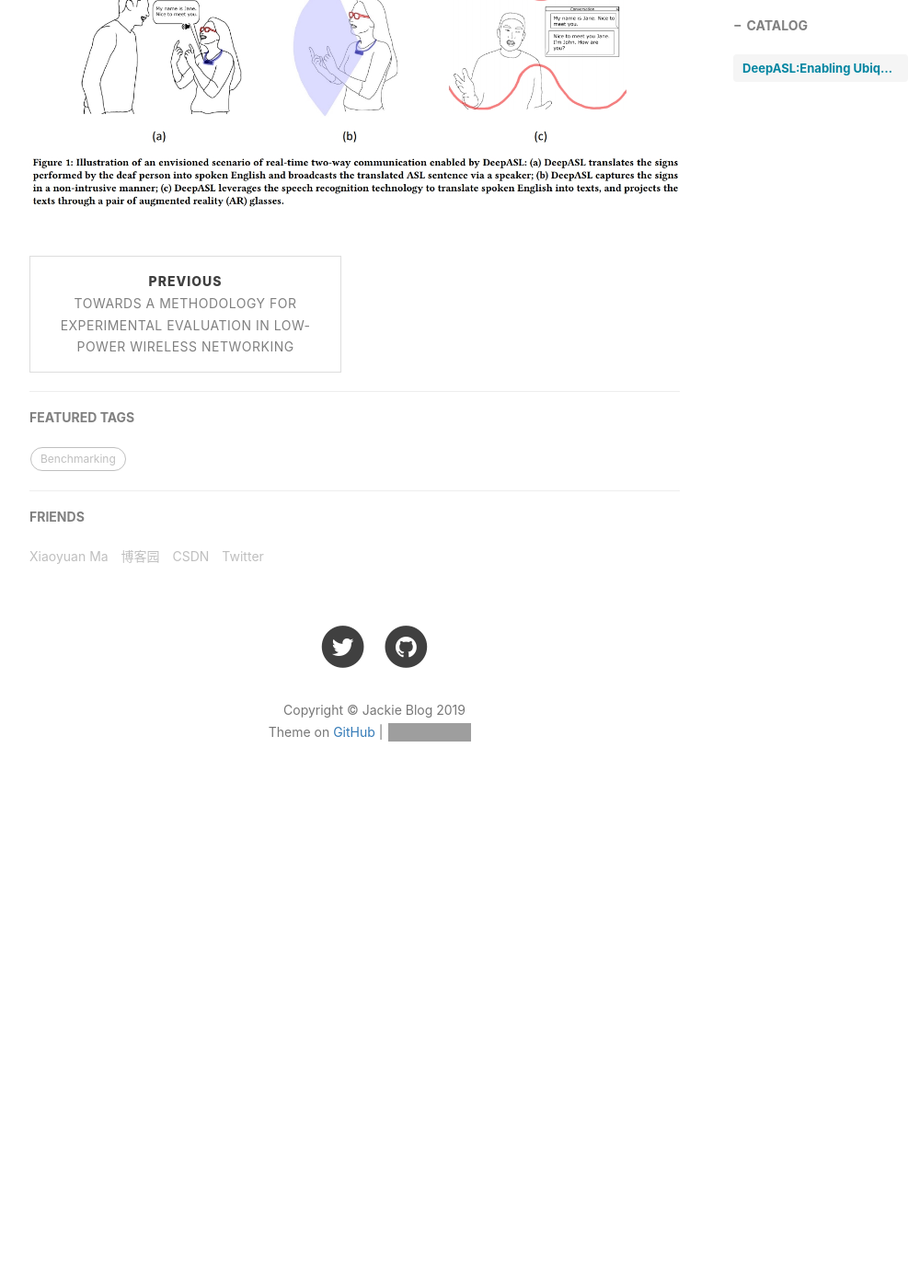
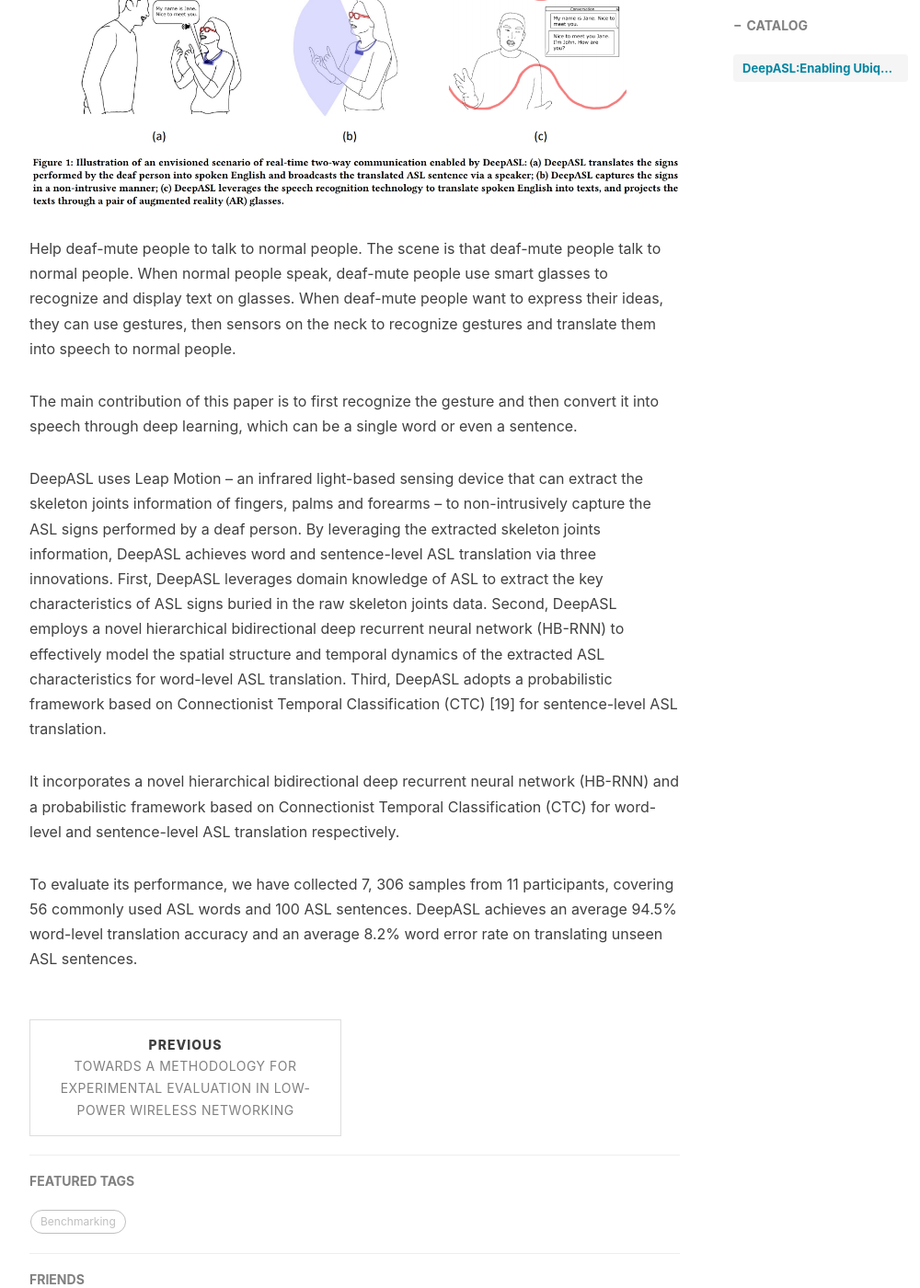
Before and after one commit to a416485164/a416485164.github.io, a Jekyll site: the page built from _posts/2019-4-15-Sign language translation technology based on deep learning.md, in a window 1280 px wide and 1400 px high, scrolled down 988 px. Shown: the whole window at 92% size, without its empty margins (233-1233 px from the left). Built offline with Jekyll 4.4.1, drawn with Linux system fonts in a browser that asks for light colours; nearby versions of some CDN libraries; comment, search, counter and statistics services are not loaded; before the commit the page ends 1888 px from its top, so only the background shows below that; grey boxes are pictures that could not be loaded.

Commit message:
Update 2019-4-15-Sign language translation technology based on deep learning.md

```diff
--- a/_posts/2019-4-15-Sign language translation technology based on deep learning.md
+++ b/_posts/2019-4-15-Sign language translation technology based on deep learning.md
@@ -13,3 +13,14 @@
 # DeepASL:Enabling Ubiquitous and Non-Intrusive Word and Sentence-Level Sign Language Translation
 
 ![](https://raw.githubusercontent.com/a416485164/a416485164.github.io/master/img/DeepASL.jpg)
+
+Help deaf-mute people to talk to normal people. The scene is that deaf-mute people talk to normal people. When normal people speak, deaf-mute people use smart glasses to recognize and display text on glasses. When deaf-mute people want to express their ideas, they can use gestures, then sensors on the neck to recognize gestures and translate them into speech to normal people.
+
+The main contribution of this paper is to first recognize the gesture and then convert it into speech through deep learning, which can be a single word or even a sentence.
+
+DeepASL uses Leap Motion – an infrared light-based sensing device that can extract the skeleton joints information of fingers, palms and forearms – to non-intrusively capture the ASL signs performed by a deaf person.
+By leveraging the extracted skeleton joints information, DeepASL achieves word and sentence-level ASL translation via three innovations. First, DeepASL leverages domain knowledge of ASL to extract the key characteristics of ASL signs buried in the raw skeleton joints data. Second, DeepASL employs a novel hierarchical bidirectional deep recurrent neural network (HB-RNN) to effectively model the spatial structure and temporal dynamics of the extracted ASL characteristics for word-level ASL translation. Third, DeepASL adopts a probabilistic framework based on Connectionist Temporal Classification (CTC) [19] for sentence-level ASL translation.
+
+It incorporates a novel hierarchical bidirectional deep recurrent neural network (HB-RNN) and a probabilistic framework based on Connectionist Temporal Classification (CTC) for word-level and sentence-level ASL translation respectively.
+
+To evaluate its performance, we have collected 7, 306 samples from 11 participants, covering 56 commonly used ASL words and 100 ASL sentences. DeepASL achieves an average 94.5% word-level translation accuracy and an average 8.2% word error rate on translating unseen ASL sentences.
```
